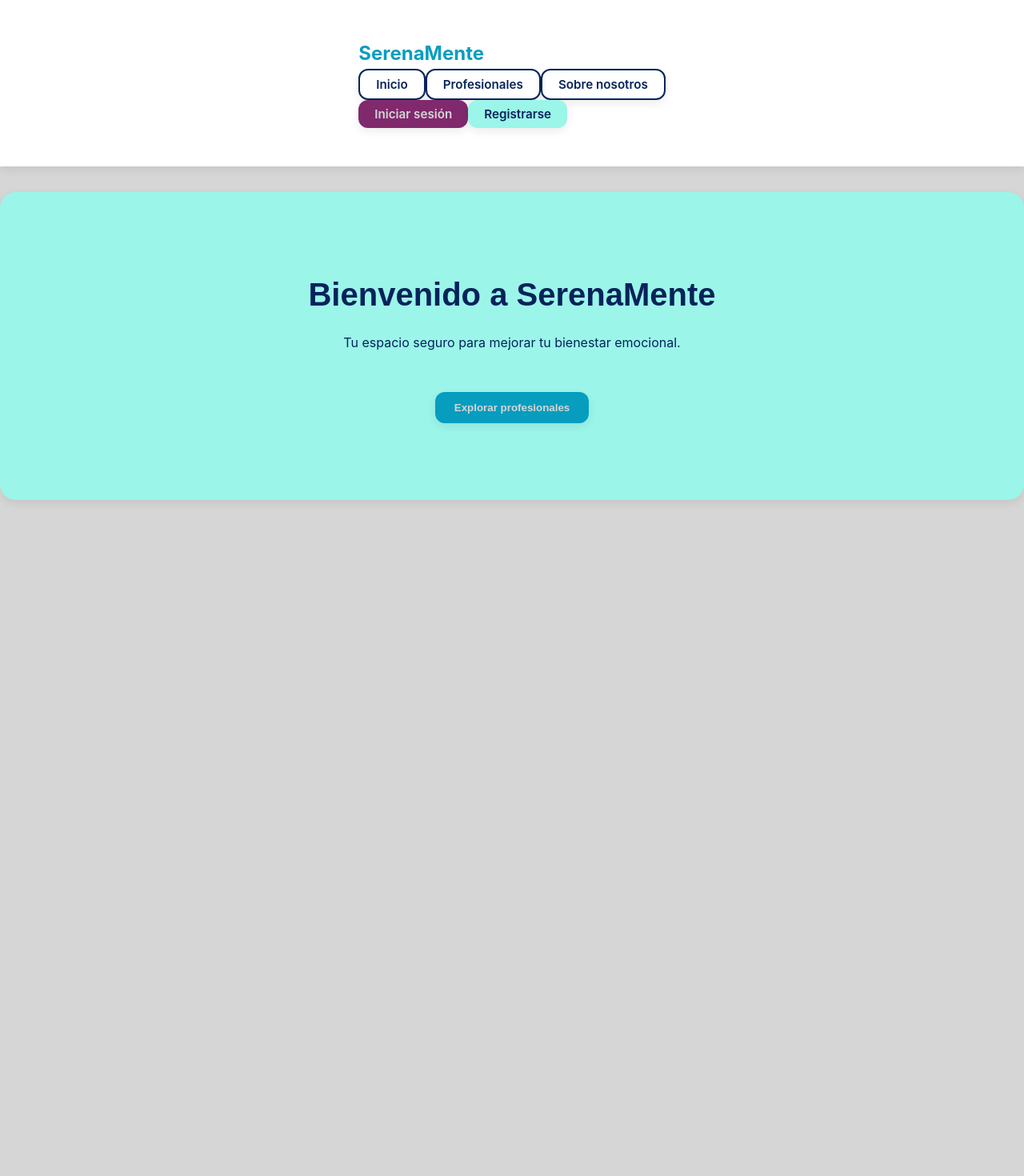
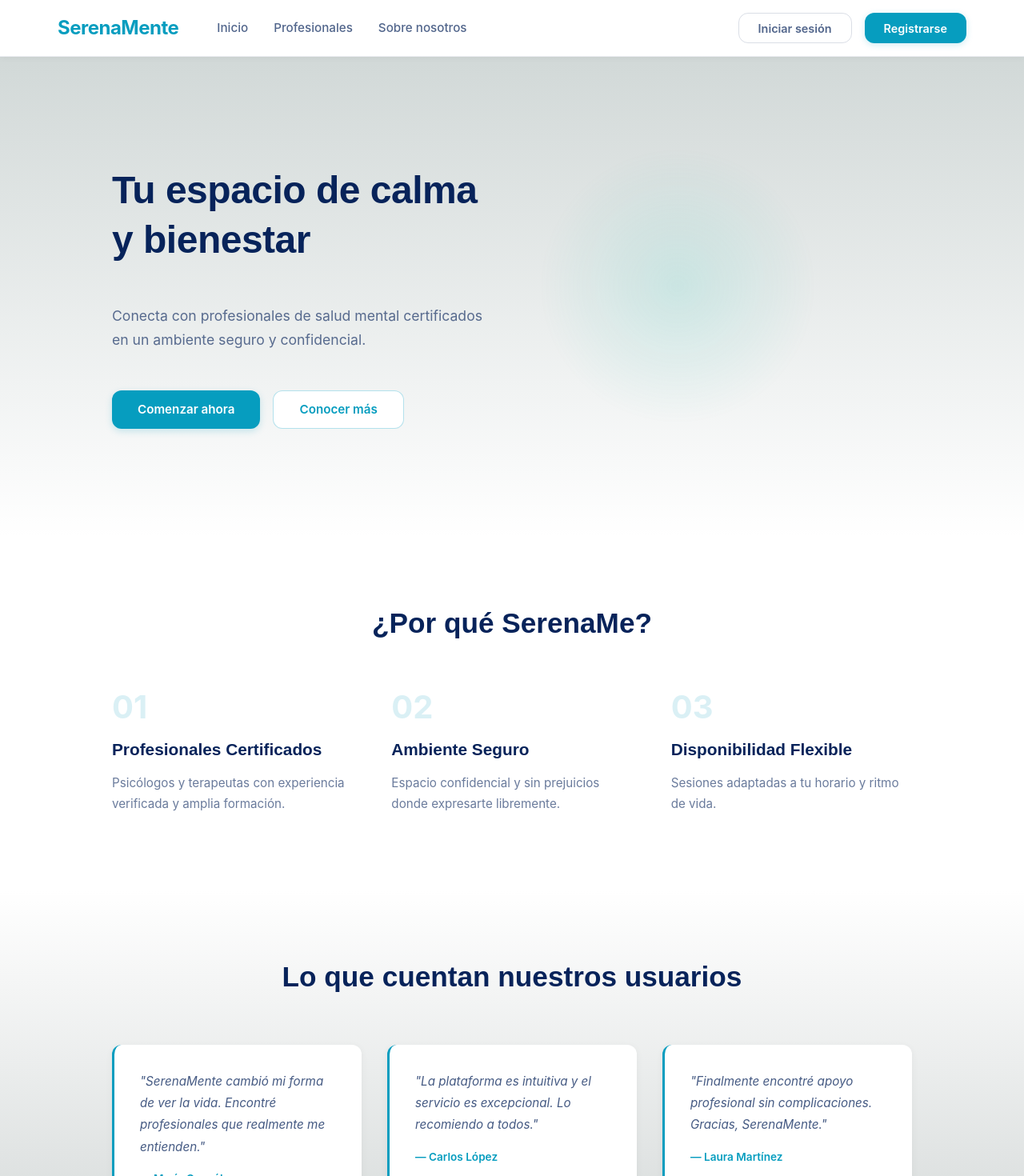
Before and after one commit to MPV070/Proyecto-Final-SerenaMente, an Angular app: page / in a window 1280 px wide. Shown: the top 1470 px of the page at 80% size. Before the commit the page ends 800 px from the top, so only its background shows below. Built offline with nearby package versions, Linux system fonts and the light colour scheme.

Commit message:
Nueva land page, diseño mas estilizado

```diff
--- a/src/app/core/navbar/navbar.html
+++ b/src/app/core/navbar/navbar.html
@@ -1,16 +1,18 @@
 <nav class="navbar">
-  <div class="container">
-    <span class="logo">SerenaMente</span>
-
-    <div class="nav-links">
-      <button class="navbar-btn outline">Inicio</button>
-      <button class="navbar-btn outline">Profesionales</button>
-      <button class="navbar-btn outline">Sobre nosotros</button>
+  <div class="navbar-container">
+    <div class="navbar-brand">
+      <span class="logo">SerenaMente</span>
     </div>
 
+    <ul class="nav-menu">
+      <li><a href="#home" class="nav-link">Inicio</a></li>
+      <li><a href="#professionals" class="nav-link">Profesionales</a></li>
+      <li><a href="#about" class="nav-link">Sobre nosotros</a></li>
+    </ul>
+
     <div class="nav-actions">
-      <button class="navbar-btn secondary">Iniciar sesión</button>
-      <button class="navbar-btn primary">Registrarse</button>
+      <button class="btn btn-ghost">Iniciar sesión</button>
+      <button class="btn btn-primary">Registrarse</button>
     </div>
   </div>
 </nav>
--- a/src/app/core/navbar/navbar.scss
+++ b/src/app/core/navbar/navbar.scss
@@ -1,72 +1,151 @@
 @use 'sass:map';
 @use '../../../styles/design.scss' as *;
 
+// ============================================
+// NAVBAR STYLES
+// ============================================
 .navbar {
+  background: white;
+  border-bottom: 1px solid rgba(map.get($palette, dark-blue), 0.08);
+  padding: 1rem 0;
+  position: sticky;
+  top: 0;
+  z-index: 1000;
+  box-shadow: 0 2px 8px rgba(0, 0, 0, 0.04);
+}
+
+.navbar-container {
+  max-width: 1200px;
+  margin: 0 auto;
+  padding: 0 2rem;
   display: flex;
   justify-content: space-between;
   align-items: center;
-  padding: $spacing-sm $spacing-md;
-  background: white;
-  box-shadow: $shadow-soft;
+  gap: 3rem;
+}
+
+.navbar-brand {
+  flex-shrink: 0;
 }
 
 .logo {
   font-size: 1.5rem;
   font-weight: 700;
-  @include theme-color(color, primary);
+  color: map.get($palette, primary);
+  letter-spacing: -0.5px;
 }
 
-.menu {
+// ============================================
+// NAV MENU
+// ============================================
+.nav-menu {
   display: flex;
-  gap: $spacing-sm;
+  list-style: none;
+  gap: 2rem;
+  margin: 0;
+  padding: 0;
+  flex: 1;
 
   a {
     text-decoration: none;
+    color: rgba(map.get($palette, dark-blue), 0.7);
     font-weight: 500;
-    @include theme-color(color, dark-blue);
+    font-size: 0.95rem;
+    transition: color 0.3s ease;
+    position: relative;
 
     &:hover {
-      @include theme-color(color, aqua);
+      color: map.get($palette, primary);
+
+      &::after {
+        width: 100%;
+      }
+    }
+
+    &::after {
+      content: '';
+      position: absolute;
+      bottom: -4px;
+      left: 0;
+      width: 0;
+      height: 2px;
+      background: map.get($palette, primary);
+      transition: width 0.3s ease;
     }
   }
 }
 
-.navbar-btn {
-  padding: 0.5rem 1.25rem;
+// ============================================
+// NAV ACTIONS
+// ============================================
+.nav-actions {
+  display: flex;
+  gap: 1rem;
+  flex-shrink: 0;
+}
+
+.btn {
+  padding: 0.6rem 1.5rem;
   border-radius: $radius-md;
   font-weight: 600;
-  font-family: 'Inter', sans-serif;
-  font-size: 0.95rem;
+  font-size: 0.9rem;
   border: none;
   cursor: pointer;
-  transition: background-color 0.2s ease, box-shadow 0.2s ease;
-  box-shadow: $shadow-soft;
+  transition: all 0.3s ease;
+  font-family: 'Inter', sans-serif;
+}
 
-  &.primary {
-    @include theme-color(background-color, light-aqua);
-    @include theme-color(color, dark-blue);
+.btn-primary {
+  background: map.get($palette, primary);
+  color: white;
+  box-shadow: 0 2px 8px rgba(map.get($palette, primary), 0.2);
 
-    &:hover {
-      @include theme-color(background-color, aqua);
-    }
+  &:hover {
+    background: darken(map.get($palette, primary), 8%);
+    box-shadow: 0 4px 12px rgba(map.get($palette, primary), 0.3);
+    transform: translateY(-1px);
   }
 
-  &.secondary {
-    @include theme-color(background-color, purple);
-    @include theme-color(color, gray);
+  &:active {
+    transform: translateY(0);
+  }
+}
 
-    &:hover {
-      @include theme-color(background-color, teal);
-    }
+.btn-ghost {
+  background: transparent;
+  color: rgba(map.get($palette, dark-blue), 0.7);
+  border: 1px solid rgba(map.get($palette, dark-blue), 0.15);
+
+  &:hover {
+    background: rgba(map.get($palette, primary), 0.05);
+    color: map.get($palette, primary);
+    border-color: rgba(map.get($palette, primary), 0.2);
+  }
+}
+
+// ============================================
+// RESPONSIVE
+// ============================================
+@media (max-width: 768px) {
+  .navbar-container {
+    padding: 0 1rem;
+    gap: 1rem;
   }
 
-  &.outline {
-    background: transparent;
-    @include theme-color(color, dark-blue);
-    border: 2px solid map.get($palette, dark-blue);
+  .nav-menu {
+    display: none;
+  }
 
-    &:hover {
-      background-color: rgba(map.get($palette, dark-blue), 0.1);
-    }
+  .logo {
+    font-size: 1.25rem;
+  }
+
+  .nav-actions {
+    gap: 0.5rem;
+  }
+
+  .btn {
+    padding: 0.5rem 1rem;
+    font-size: 0.85rem;
   }
 }
--- a/src/app/pages/home/home.html
+++ b/src/app/pages/home/home.html
@@ -1,7 +1,74 @@
+<!-- HERO SECTION -->
 <section class="hero">
-  <div class="container text-center">
-    <h1>Bienvenido a SerenaMente</h1>
-    <p>Tu espacio seguro para mejorar tu bienestar emocional.</p>
-    <button class="btn btn-primary mt-md">Explorar profesionales</button>
+  <div class="hero-container">
+    <div class="hero-content">
+      <h1 class="hero-title">Tu espacio de calma y bienestar</h1>
+      <p class="hero-description">Conecta con profesionales de salud mental certificados en un ambiente seguro y confidencial.</p>
+      <div class="hero-cta">
+        <button class="btn btn-primary">Comenzar ahora</button>
+        <button class="btn btn-outline">Conocer más</button>
+      </div>
+    </div>
+    <div class="hero-accent"></div>
   </div>
 </section>
+
+<!-- WHY US SECTION -->
+<section class="why-us">
+  <div class="why-us-container">
+    <h2 class="section-title">¿Por qué SerenaMe?</h2>
+
+    <div class="features-grid">
+      <article class="feature-item">
+        <div class="feature-number">01</div>
+        <h3>Profesionales Certificados</h3>
+        <p>Psicólogos y terapeutas con experiencia verificada y amplia formación.</p>
+      </article>
+
+      <article class="feature-item">
+        <div class="feature-number">02</div>
+        <h3>Ambiente Seguro</h3>
+        <p>Espacio confidencial y sin prejuicios donde expresarte libremente.</p>
+      </article>
+
+      <article class="feature-item">
+        <div class="feature-number">03</div>
+        <h3>Disponibilidad Flexible</h3>
+        <p>Sesiones adaptadas a tu horario y ritmo de vida.</p>
+      </article>
+    </div>
+  </div>
+</section>
+
+<!-- TESTIMONIALS SECTION -->
+<section class="testimonials">
+  <div class="testimonials-container">
+    <h2 class="section-title">Lo que cuentan nuestros usuarios</h2>
+
+    <div class="testimonials-list">
+      <blockquote class="testimonial-item">
+        <p class="testimonial-quote">"SerenaMente cambió mi forma de ver la vida. Encontré profesionales que realmente me entienden."</p>
+        <p class="testimonial-author">— María González</p>
+      </blockquote>
+
+      <blockquote class="testimonial-item">
+        <p class="testimonial-quote">"La plataforma es intuitiva y el servicio es excepcional. Lo recomiendo a todos."</p>
+        <p class="testimonial-author">— Carlos López</p>
+      </blockquote>
+
+      <blockquote class="testimonial-item">
+        <p class="testimonial-quote">"Finalmente encontré apoyo profesional sin complicaciones. Gracias, SerenaMente."</p>
+        <p class="testimonial-author">— Laura Martínez</p>
+      </blockquote>
+    </div>
+  </div>
+</section>
+
+<!-- CTA FINAL SECTION -->
+<section class="cta-final">
+  <div class="cta-container">
+    <h2>Inicia tu viaje hacia el bienestar</h2>
+    <p>Miles de personas ya confían en SerenaMente para mejorar su salud mental.</p>
+    <button class="btn btn-primary">Registrarse gratis</button>
+  </div>
+</section>
--- a/src/app/pages/home/home.scss
+++ b/src/app/pages/home/home.scss
@@ -1,14 +1,326 @@
+@use 'sass:map';
 @use '../../../styles/design.scss' as *;
 
+// ============================================
+// HERO SECTION
+// ============================================
 .hero {
-  @include theme-color(background-color, light-aqua);
-  padding: 4rem 2rem;
-  border-radius: $radius-lg;
-  margin-top: $spacing-md;
-  box-shadow: $shadow-soft;
+  background: linear-gradient(180deg, rgba(map.get($palette, light-aqua), 0.08) 0%, white 100%);
+  padding: 6rem 2rem;
+  min-height: 600px;
+  display: flex;
+  align-items: center;
+  justify-content: center;
+  position: relative;
+  overflow: hidden;
 }
-.hero h1 {
+
+.hero-container {
+  max-width: 1000px;
+  width: 100%;
+  display: grid;
+  grid-template-columns: 1fr 1fr;
+  gap: 4rem;
+  align-items: center;
+  margin: 0 auto;
+}
+
+.hero-content {
+  display: flex;
+  flex-direction: column;
+  gap: 2rem;
+}
+
+.hero-title {
+  font-size: 3rem;
+  font-weight: 700;
+  line-height: 1.3;
+  color: map.get($palette, dark-blue);
+  letter-spacing: -0.5px;
+}
+
+.hero-description {
+  font-size: 1.1rem;
+  line-height: 1.7;
+  color: rgba(map.get($palette, dark-blue), 0.65);
+  font-weight: 400;
+}
+
+.hero-cta {
+  display: flex;
+  gap: 1rem;
+  flex-wrap: wrap;
+}
+
+// Hero accent - decoración minimalista
+.hero-accent {
+  width: 350px;
+  height: 350px;
+  background: radial-gradient(circle, rgba(map.get($palette, aqua), 0.12) 0%, transparent 70%);
+  border-radius: 50%;
+  position: relative;
+  animation: soft-float 8s ease-in-out infinite;
+}
+
+// ============================================
+// BUTTON STYLES
+// ============================================
+.btn {
+  padding: 0.85rem 2rem;
+  border-radius: $radius-md;
+  font-weight: 600;
+  font-size: 0.95rem;
+  border: none;
+  cursor: pointer;
+  transition: all 0.3s ease;
+  font-family: 'Inter', sans-serif;
+  display: inline-block;
+  text-align: center;
+}
+
+.btn-primary {
+  background: map.get($palette, primary);
+  color: white;
+  box-shadow: 0 3px 10px rgba(map.get($palette, primary), 0.2);
+
+  &:hover {
+    background: darken(map.get($palette, primary), 6%);
+    box-shadow: 0 6px 20px rgba(map.get($palette, primary), 0.25);
+    transform: translateY(-2px);
+  }
+
+  &:active {
+    transform: translateY(0);
+  }
+}
+
+.btn-outline {
+  background: white;
+  color: map.get($palette, primary);
+  border: 1.5px solid rgba(map.get($palette, primary), 0.3);
+
+  &:hover {
+    background: rgba(map.get($palette, primary), 0.05);
+    border-color: map.get($palette, primary);
+  }
+}
+
+// ============================================
+// WHY US SECTION
+// ============================================
+.why-us {
+  padding: 5rem 2rem;
+  background: white;
+}
+
+.why-us-container {
+  max-width: 1000px;
+  margin: 0 auto;
+}
+
+.section-title {
+  font-size: 2.2rem;
+  font-weight: 700;
+  color: map.get($palette, dark-blue);
+  margin-bottom: 3.5rem;
+  text-align: center;
+}
+
+.features-grid {
+  display: grid;
+  grid-template-columns: repeat(auto-fit, minmax(280px, 1fr));
+  gap: 3rem;
+}
+
+.feature-item {
+  padding: 0;
+  text-align: left;
+  transition: transform 0.3s ease;
+
+  &:hover {
+    transform: translateY(-4px);
+  }
+}
+
+.feature-number {
   font-size: 2.5rem;
-  margin-bottom: $spacing-sm;
-  @include theme-color(color, dark-blue);
+  font-weight: 700;
+  color: rgba(map.get($palette, primary), 0.15);
+  margin-bottom: 1rem;
+  line-height: 1;
 }
+
+.feature-item h3 {
+  font-size: 1.3rem;
+  font-weight: 600;
+  color: map.get($palette, dark-blue);
+  margin-bottom: 0.8rem;
+}
+
+.feature-item p {
+  font-size: 0.95rem;
+  line-height: 1.7;
+  color: rgba(map.get($palette, dark-blue), 0.6);
+}
+
+// ============================================
+// TESTIMONIALS SECTION
+// ============================================
+.testimonials {
+  padding: 5rem 2rem;
+  background: linear-gradient(180deg, white 0%, rgba(map.get($palette, light-aqua), 0.05) 100%);
+}
+
+.testimonials-container {
+  max-width: 1000px;
+  margin: 0 auto;
+}
+
+.testimonials-list {
+  display: grid;
+  grid-template-columns: repeat(auto-fit, minmax(300px, 1fr));
+  gap: 2rem;
+  margin-top: 3rem;
+}
+
+.testimonial-item {
+  background: white;
+  padding: 2rem;
+  border-radius: $radius-md;
+  border-left: 3px solid map.get($palette, primary);
+  box-shadow: 0 2px 10px rgba(0, 0, 0, 0.05);
+  transition: all 0.3s ease;
+
+  &:hover {
+    box-shadow: 0 4px 20px rgba(0, 0, 0, 0.08);
+  }
+}
+
+.testimonial-quote {
+  font-size: 0.95rem;
+  line-height: 1.8;
+  color: rgba(map.get($palette, dark-blue), 0.75);
+  font-style: italic;
+  margin: 0 0 1rem 0;
+}
+
+.testimonial-author {
+  font-size: 0.85rem;
+  font-weight: 600;
+  color: map.get($palette, primary);
+  margin: 0;
+}
+
+// ============================================
+// CTA FINAL SECTION
+// ============================================
+.cta-final {
+  padding: 5rem 2rem;
+  background: linear-gradient(135deg, rgba(map.get($palette, primary), 0.08) 0%, rgba(map.get($palette, aqua), 0.08) 100%);
+  text-align: center;
+}
+
+.cta-container {
+  max-width: 700px;
+  margin: 0 auto;
+  display: flex;
+  flex-direction: column;
+  gap: 1.5rem;
+}
+
+.cta-final h2 {
+  font-size: 2rem;
+  font-weight: 700;
+  color: map.get($palette, dark-blue);
+  margin: 0;
+}
+
+.cta-final p {
+  font-size: 1rem;
+  color: rgba(map.get($palette, dark-blue), 0.65);
+  margin: 0;
+}
+
+// ============================================
+// ANIMATIONS
+// ============================================
+@keyframes soft-float {
+  0%, 100% {
+    transform: translateY(0px);
+  }
+  50% {
+    transform: translateY(-15px);
+  }
+}
+
+// ============================================
+// RESPONSIVE
+// ============================================
+@media (max-width: 768px) {
+  .hero {
+    padding: 4rem 1.5rem;
+    min-height: auto;
+  }
+
+  .hero-container {
+    grid-template-columns: 1fr;
+    gap: 2rem;
+  }
+
+  .hero-title {
+    font-size: 2rem;
+  }
+
+  .hero-description {
+    font-size: 1rem;
+  }
+
+  .hero-accent {
+    width: 250px;
+    height: 250px;
+  }
+
+  .hero-cta {
+    gap: 0.8rem;
+  }
+
+  .btn {
+    padding: 0.7rem 1.5rem;
+    font-size: 0.9rem;
+  }
+
+  .why-us {
+    padding: 3rem 1.5rem;
+  }
+
+  .section-title {
+    font-size: 1.8rem;
+    margin-bottom: 2rem;
+  }
+
+  .features-grid {
+    grid-template-columns: 1fr;
+    gap: 2rem;
+  }
+
+  .testimonials {
+    padding: 3rem 1.5rem;
+  }
+
+  .testimonials-list {
+    grid-template-columns: 1fr;
+    gap: 1.5rem;
+  }
+
+  .cta-final {
+    padding: 3rem 1.5rem;
+  }
+
+  .cta-final h2 {
+    font-size: 1.6rem;
+  }
+
+  .cta-final p {
+    font-size: 0.95rem;
+  }
+}
```
